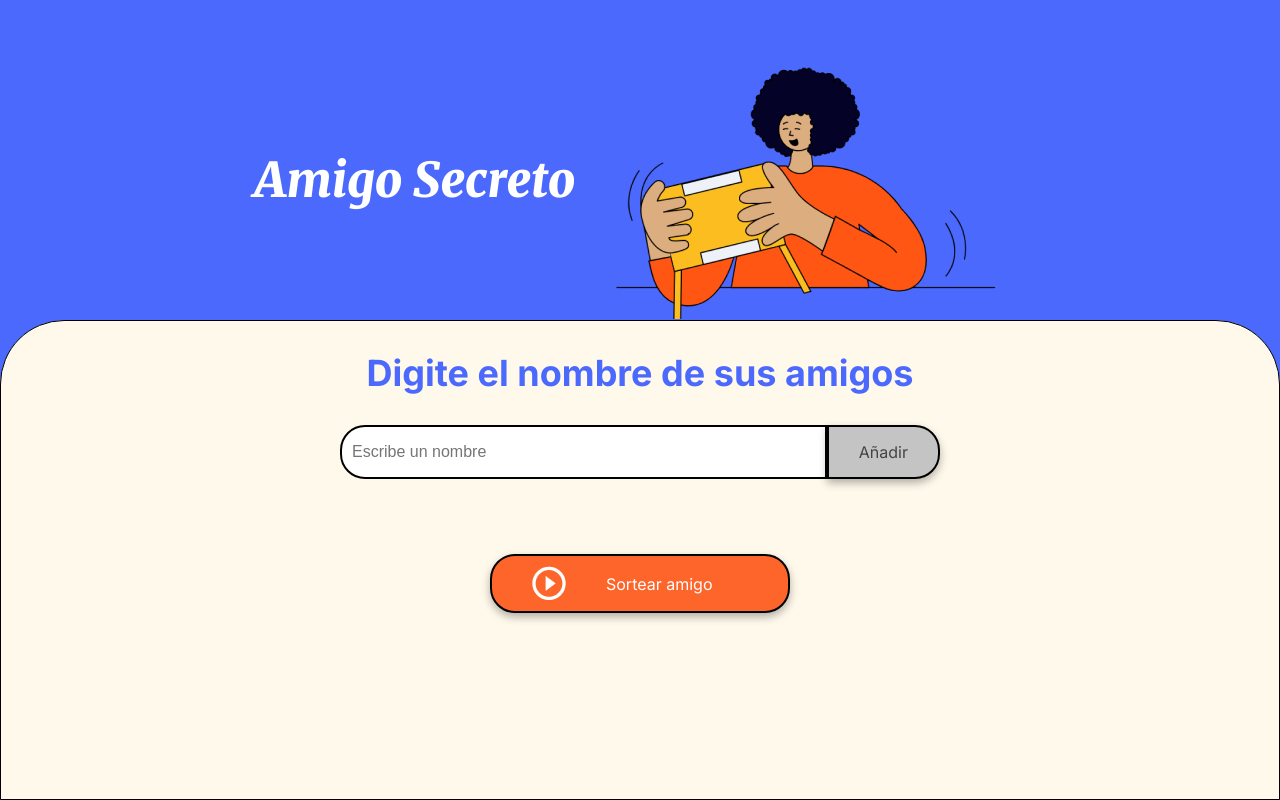
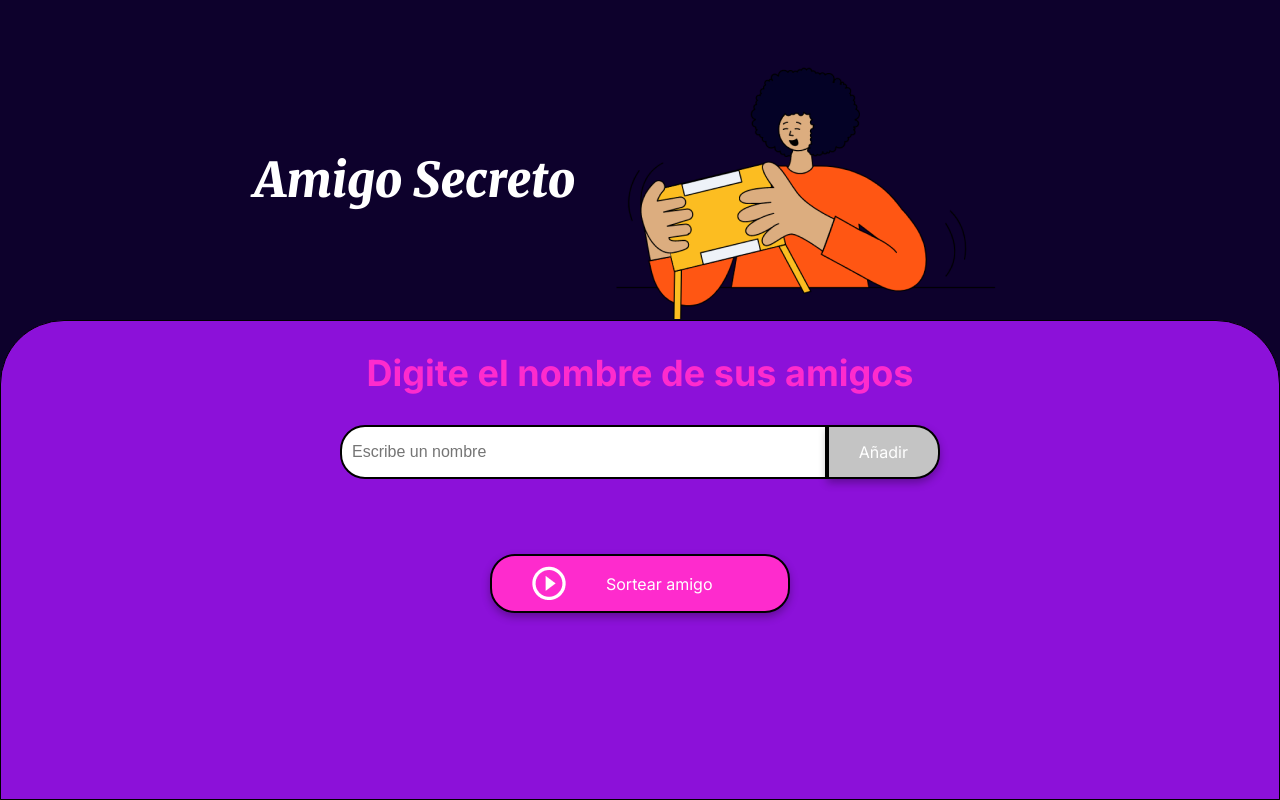
Before and after one commit to Noirwolf04/challenge-amigo-secreto, a plain HTML site: page index.html in a window 1280 px wide. Drawn offline with Linux system fonts and the light colour scheme.

Commit message:
modificacion de colores

```diff
--- a/style.css
+++ b/style.css
@@ -1,10 +1,10 @@
 :root {
-    --color-primary: #4B69FD;
-    --color-secondary: #FFF9EB;
+    --color-primary: #0d012c;
+    --color-secondary: #8c11d9;
     --color-tertiary: #C4C4C4;
-    --color-button: #fe652b;
+    --color-button: #fe2bcd;
     --color-button-hover: #e55720;
-    --color-text: #444444;
+    --color-text: #ffffff;
     --color-white: #FFFFFF;
 }
 
@@ -65,7 +65,7 @@ body {
     font-family: "Inter", serif;
     font-size: 36px;
     font-weight: 700;
-    color: var(--color-primary);
+    color: var(--color-button);
     margin: 10px 0;
     text-align: center;
 }
```
